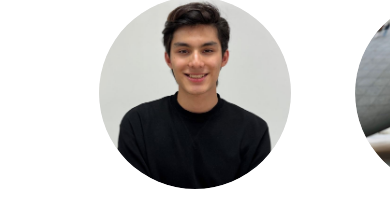
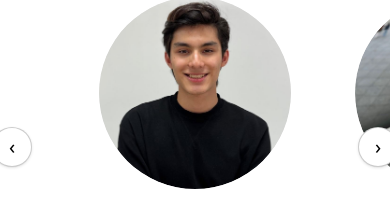
Before and after one commit to ceciltheengineer/LANCE, a plain HTML site: page Website/index.html in a window 390 px wide. Shown: the part 3958-4167 px from the top of the page. Drawn offline with nearby package versions, Linux system fonts and the light colour scheme.

Commit message:
Fix: team carousel mobile controls (moved repo out of OneDrive to avoid sync delays)

```diff
--- a/Website/index.html
+++ b/Website/index.html
@@ -197,10 +197,10 @@
   <h2 data-i18="contact.title" class="text-3xl md:text-4xl font-semibold">Let's Talk About Your Transformation</h2>
   <p data-i18="contact.description" class="mt-3 text-black/70">Every project is unique. Contact us to design a plan tailored to your goals and receive a detailed value proposition.</p>
   <div class="mt-8 relative -mx-8 md:mx-0">
-      <button id="team-left" aria-label="Scroll left" class="hidden md:flex absolute -left-2 top-1/2 -translate-y-1/2 w-10 h-10 rounded-full border border-black/20 bg-white shadow hover:bg-black/5 transition items-center justify-center">
+      <button id="team-left" aria-label="Scroll left" class="flex md:hidden absolute -left-2 top-1/2 -translate-y-1/2 w-10 h-10 rounded-full border border-black/20 bg-white shadow hover:bg-black/5 transition items-center justify-center">
         <span class="text-xl">‹</span>
       </button>
-      <button id="team-right" aria-label="Scroll right" class="hidden md:flex absolute -right-2 top-1/2 -translate-y-1/2 w-10 h-10 rounded-full border border-black/20 bg-white shadow hover:bg-black/5 transition items-center justify-center">
+      <button id="team-right" aria-label="Scroll right" class="flex md:hidden absolute -right-2 top-1/2 -translate-y-1/2 w-10 h-10 rounded-full border border-black/20 bg-white shadow hover:bg-black/5 transition items-center justify-center">
         <span class="text-xl">›</span>
       </button>
   <div id="team-scroll" class="flex overflow-x-auto snap-x snap-mandatory gap-8 md:gap-16 mt-8 scrollbar-hide scroll-smooth md:justify-center w-full">
@@ -659,6 +659,9 @@
         function updateButtons(){
           const maxScroll = scroller.scrollWidth - scroller.clientWidth - 4;
           const noScroll = maxScroll <= 0 || scroller.classList.contains('overflow-x-hidden');
+          const isMobile = window.innerWidth < 768;
+          // Only show these small circular buttons on mobile; hide on md+ (desktop)
+          if(!isMobile){ if(btnL) btnL.style.display='none'; if(btnR) btnR.style.display='none'; return; }
           if(btnL) btnL.style.opacity = noScroll || scroller.scrollLeft <= 4 ? '0.3' : '1';
           if(btnR) btnR.style.opacity = noScroll || scroller.scrollLeft >= maxScroll ? '0.3' : '1';
           if(noScroll){ if(btnL) btnL.style.display='none'; if(btnR) btnR.style.display='none'; }
```
